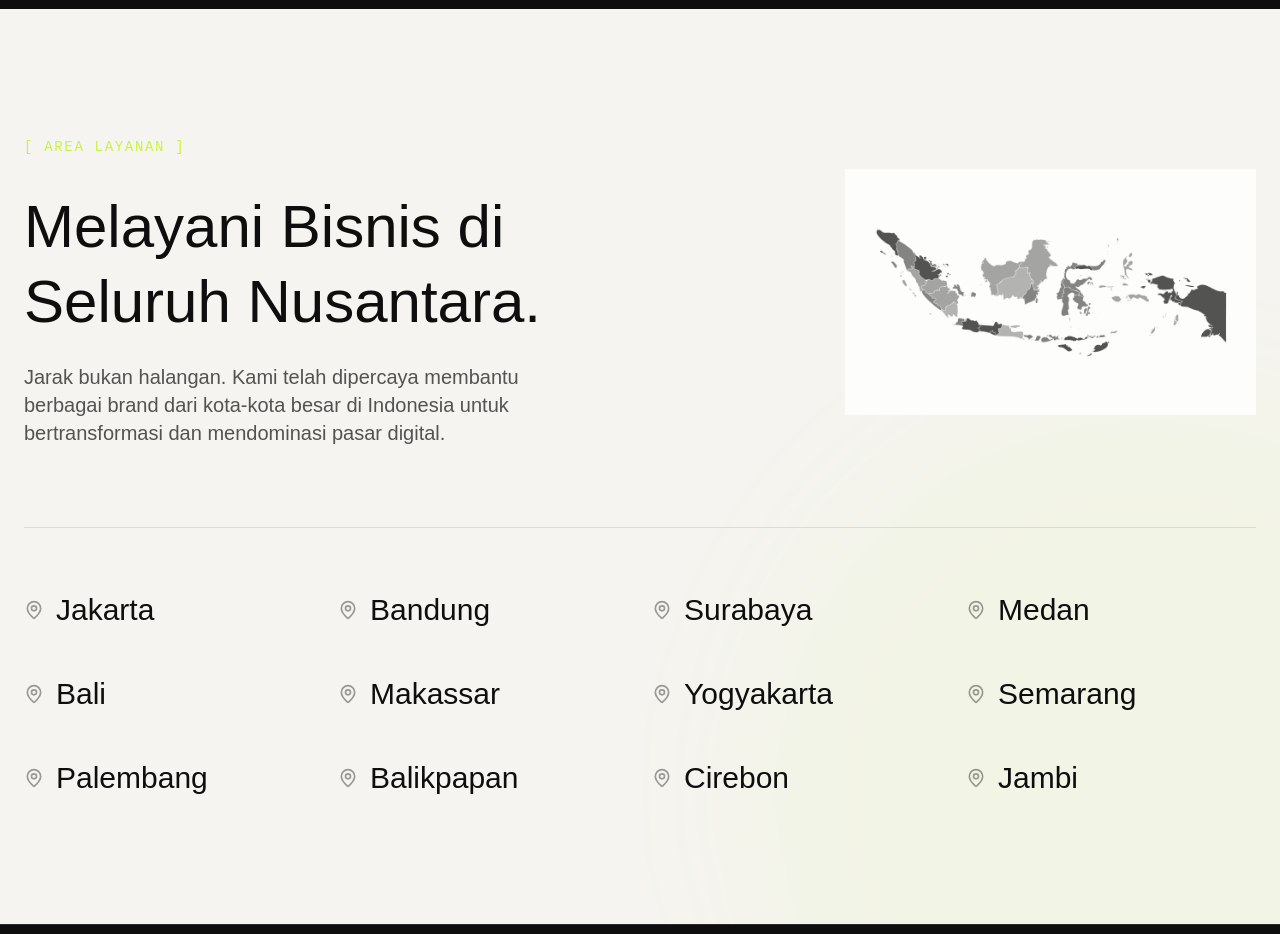
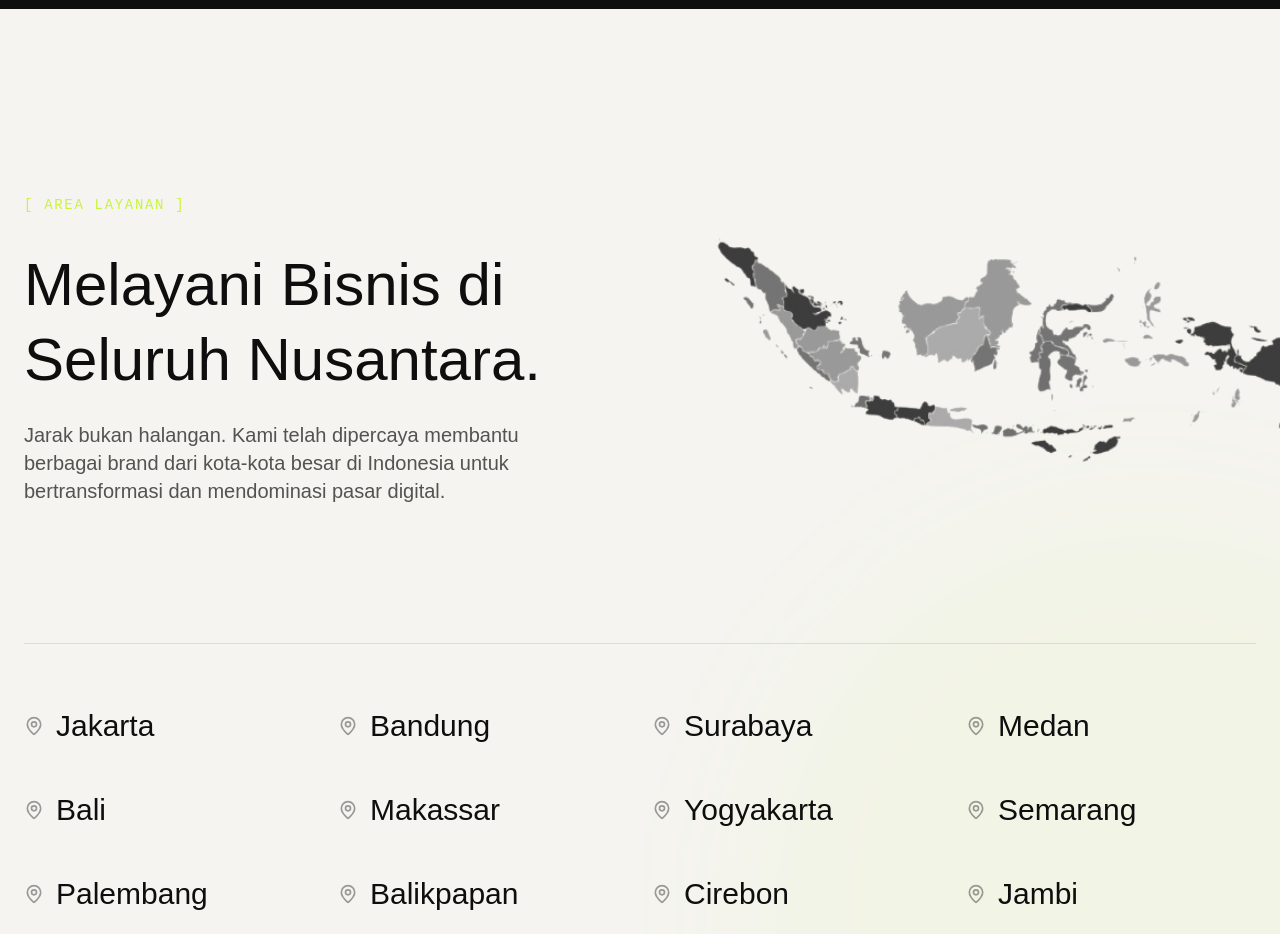
Before and after one commit to dimsdevv/portofolio-business, a React (Vite) app: page / in a window 1280 px wide. Shown: the part 3620-4554 px from the top of the page. Built offline with nearby package versions, Linux system fonts and the light colour scheme; no server answers; a web font is replaced by a local one.

Commit message:
feat: use transparent map and increase size in service area section

```diff
--- a/src/components/sections/ServiceAreaSection.jsx
+++ b/src/components/sections/ServiceAreaSection.jsx
@@ -1,6 +1,6 @@
 import { motion } from 'framer-motion'
 import { MapPin } from 'lucide-react'
-import mapIndonesia from '../../assets/map-indonesia.jpg'
+import mapIndonesia from '../../assets/map-indonesia.png'
 
 export default function ServiceAreaSection() {
   const cities = [
@@ -27,8 +27,8 @@ export default function ServiceAreaSection() {
   return (
     <section className="py-32 bg-[var(--color-paper)] relative overflow-hidden">
       <div className="container mx-auto px-6 relative z-10">
-        <div className="flex flex-col md:flex-row md:items-center justify-between gap-12 mb-20">
-          <div className="max-w-2xl">
+        <div className="flex flex-col lg:flex-row lg:items-center justify-between gap-12 mb-20">
+          <div className="max-w-2xl lg:w-1/2">
             <h2 className="font-mono text-[var(--color-signal)] text-sm tracking-[0.12em] uppercase mb-8">
               [ AREA LAYANAN ]
             </h2>
@@ -40,11 +40,11 @@ export default function ServiceAreaSection() {
             </p>
           </div>
 
-          <div className="hidden lg:block w-1/3">
+          <div className="hidden lg:block lg:w-1/2 flex justify-end">
             <img
               src={mapIndonesia}
               alt="Peta Area Layanan Indonesia"
-              className="w-full h-auto object-contain mix-blend-multiply opacity-80"
+              className="w-[120%] max-w-none h-auto object-contain opacity-90 -mr-12"
             />
           </div>
         </div>
```
Also changed, not shown: src/assets/map-indonesia.jpg (deleted), src/assets/map-indonesia.png (added).
